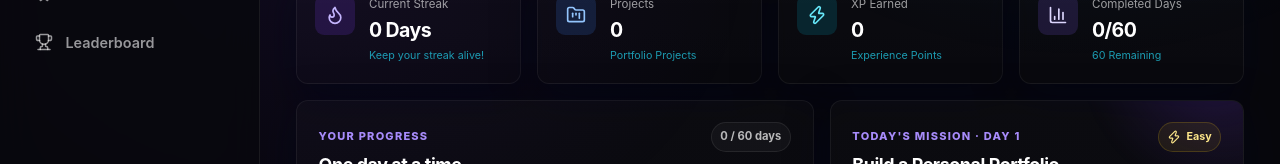
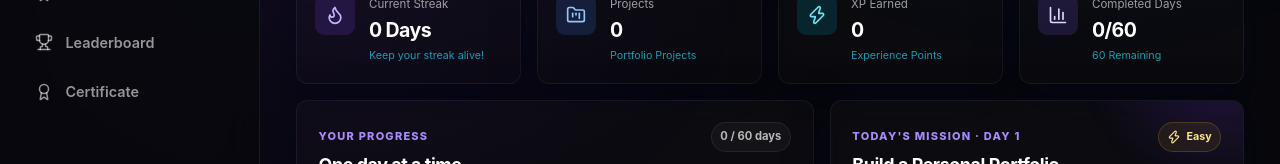
Before and after one commit to Rajatpal38252/abtalks-student-experience, a React (Vite) app: page /dashboard in a window 1280 px wide. Shown: the part 279-443 px from the top of the page. Built offline with nearby package versions, Linux system fonts and the light colour scheme.

Commit message:
Add certificate navigation and dashboard improvements

```diff
--- a/src/pages/Dashboard.jsx
+++ b/src/pages/Dashboard.jsx
@@ -32,12 +32,15 @@ import {
 } from 'lucide-react';
 import './Dashboard.css';
 
+
+
 const NAV_ITEMS = [
   { label: 'Overview', icon: Home, target: 'overview' },
   { label: 'Today’s mission', icon: Target, target: 'mission' },
   { label: 'Projects', icon: FolderKanban, target: 'projects' },
   { label: 'Achievements', icon: Award, target: 'achievements' },
   { label: 'Leaderboard', icon: Trophy, target: 'leaderboard' },
+  { label: 'Certificate', icon: Award, target: 'certificate' },
 ];
 
 
@@ -404,6 +407,8 @@ function Timeline() {
 export default function Dashboard() {
   const [active, setActive] = useState('overview');
   const [mobileOpen, setMobileOpen] = useState(false);
+  const [lockedMessage, setLockedMessage] = useState("");
+
   const navigateTo = useNavigate();
   const { challenge, startChallenge } = useChallenge();
   const { projects } = challenge;
@@ -420,7 +425,23 @@ export default function Dashboard() {
     return () => window.removeEventListener('resize', listener);
   }, []);
 
-  const navigate = (target) => { setActive(target); scrollToSection(target); };
+  const navigate = (target) => {
+  if (target === "certificate") {
+    if (challenge.challengeCompleted) {
+      navigateTo("/certificate");
+    } else {
+     setLockedMessage("🏆 Complete all 60 challenges to unlock your certificate.");
+
+setTimeout(() => {
+    setLockedMessage("");
+}, 2500);
+    }
+    return;
+  }
+
+  setActive(target);
+  scrollToSection(target);
+};
   const openCurrentChallenge = () => {
     if (challenge.challengeCompleted) {
       navigateTo('/certificate');
@@ -430,7 +451,11 @@ export default function Dashboard() {
     navigateTo(`/challenge/day/${challenge.currentDay}`);
   };
 
-  return <div className="dashboard-app"><Sidebar active={active} onNavigate={navigate} mobileOpen={mobileOpen} onClose={() => setMobileOpen(false)} /><div className="dashboard-main"><Topbar onMenu={() => setMobileOpen(true)} /><main className="dashboard-content"><motion.section className="dashboard-welcome" initial={{ opacity: 0, y: 14 }} animate={{ opacity: 1, y: 0 }}><div><span className="dashboard-kicker">
+  return <div className="dashboard-app"><Sidebar active={active} onNavigate={navigate} mobileOpen={mobileOpen} onClose={() => setMobileOpen(false)} /><div className="dashboard-main"><Topbar onMenu={() => setMobileOpen(true)} />{lockedMessage && (
+  <div className="dashboard-toast">
+      {lockedMessage}
+  </div>
+)}<main className="dashboard-content"><motion.section className="dashboard-welcome" initial={{ opacity: 0, y: 14 }} animate={{ opacity: 1, y: 0 }}><div><span className="dashboard-kicker">
     {today}
 </span><h1>Welcome back, Rajat <span>✦</span></h1><p>You’re building a strong portfolio, one focused day at a time.</p></div><button className="btn-primary dashboard-main-button" onClick={openCurrentChallenge}>Continue today’s challenge <Play size={17} fill="currentColor" /></button></motion.section><StatCards challenge={challenge} /><div className="dashboard-primary-grid"><ProgressSection challenge={challenge} /><MissionCard challenge={challenge} onStart={openCurrentChallenge} /></div><WeeklyActivity /><Projects projects={projects} /><Achievements challenge={challenge} /><div className="dashboard-bottom-grid"><Leaderboard /><Timeline /></div></main></div></div>;
 }
```
